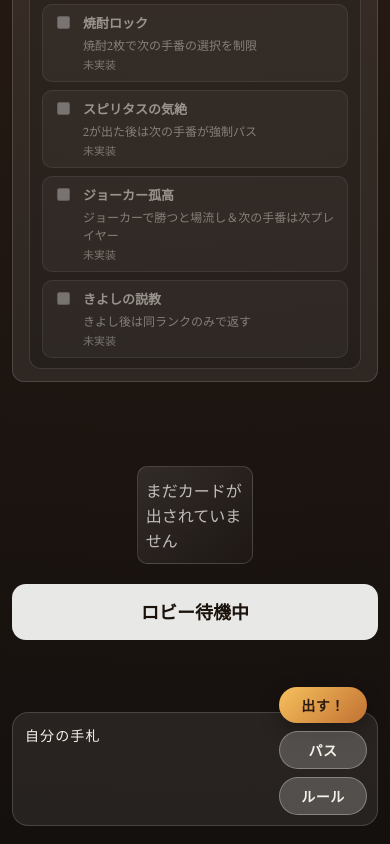
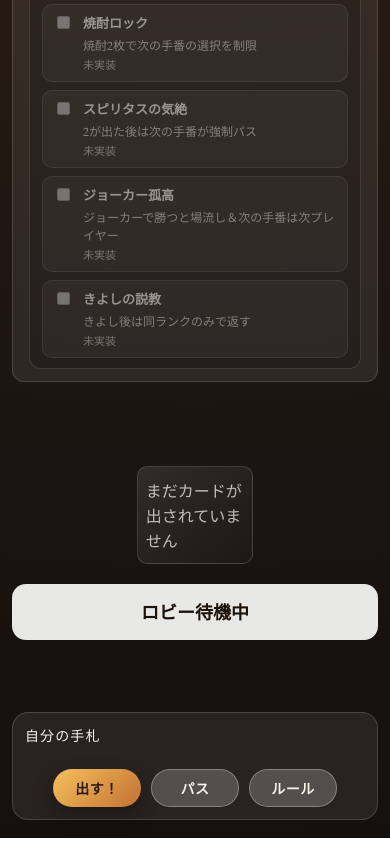
Before and after one commit to axlab1802/daishugou, a website built with Vite: page index.html in a window 390 px wide. Shown: the part 1174-2018 px from the top of the page. Built offline with nearby package versions, Linux system fonts and the light colour scheme; files whose address does not match are found by name.

Commit message:
Fix mobile: move action buttons below cards instead of overlapping

```diff
--- a/styles.css
+++ b/styles.css
@@ -679,7 +679,6 @@ body.is-game-active .combo-hint {
   .player-area {
     padding: 12px;
     position: relative;
-    padding-bottom: 72px;
   }
 
   .player-area .section-title {
@@ -703,11 +702,11 @@ body.is-game-active .combo-hint {
   }
 
   .action-bar {
-    position: absolute;
-    right: 10px;
-    bottom: 10px;
-    flex-direction: column;
-    gap: 8px;
+    position: static;
+    flex-direction: row;
+    justify-content: center;
+    gap: 10px;
+    margin-top: 12px;
     z-index: 2;
   }
 
```
